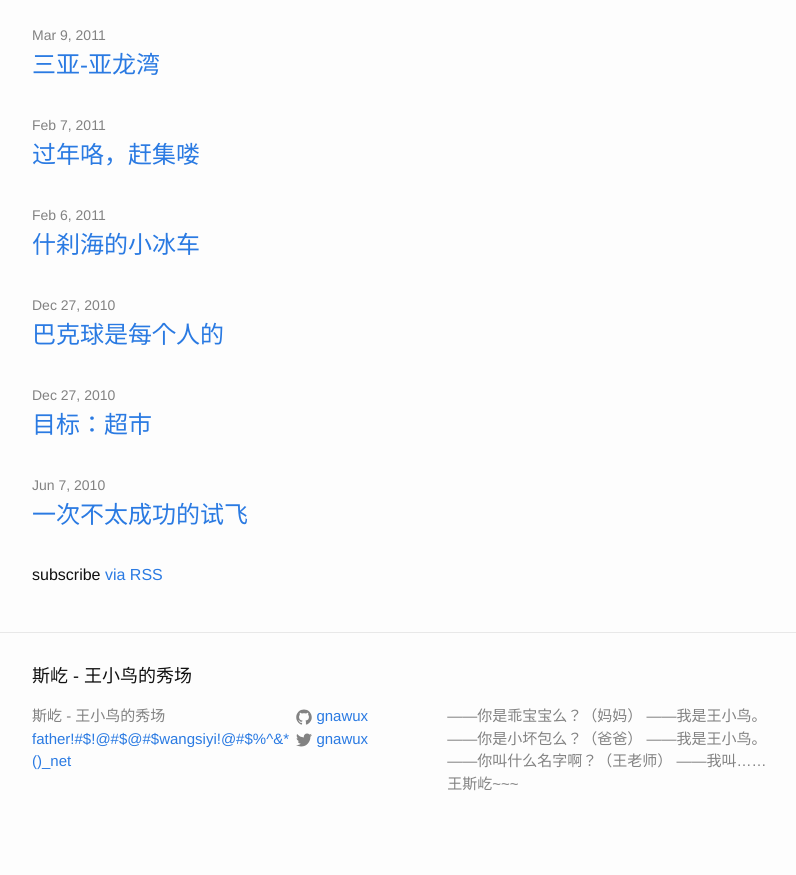
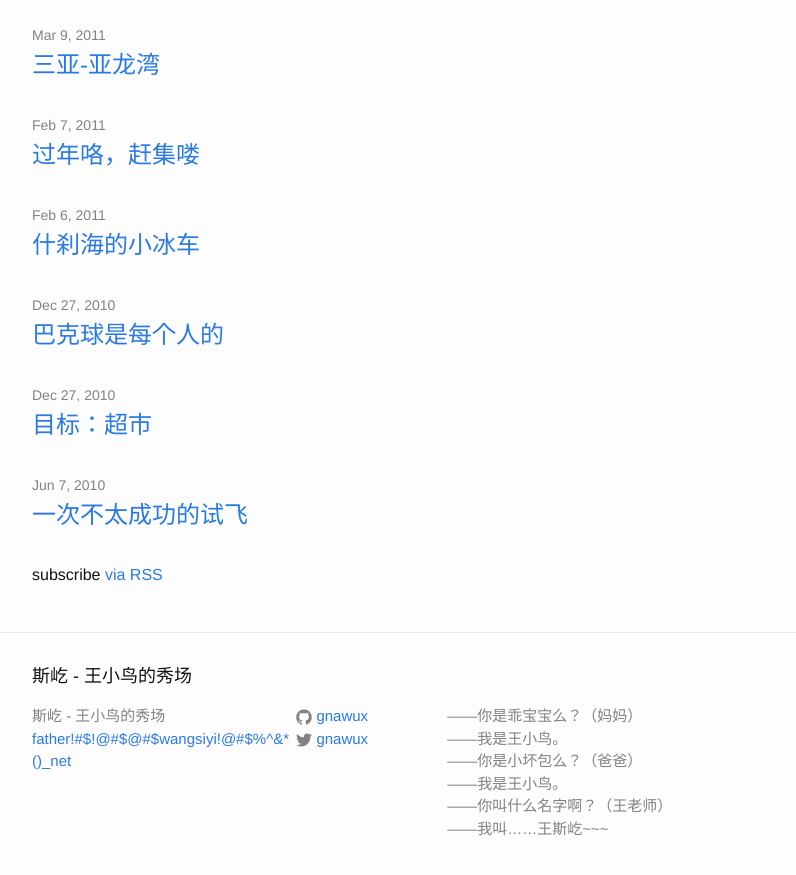
Before and after one commit to gnawux/wangsiyi.net, a Jekyll site: the page built from index.html, in a window 1280 px wide and 900 px high, scrolled down 1734 px. Shown: the top 875 px of the window, without its empty margins (238-1034 px from the left). Built offline with Jekyll 4.4.1, drawn with Linux system fonts in a browser that asks for light colours.

Commit message:
adjust the line break in site description
Signed-off-by: Wang Xu <gnawux@gmail.com>

```diff
--- a/_config.yml
+++ b/_config.yml
@@ -2,17 +2,12 @@
 title: 斯屹 - 王小鸟的秀场
 email: father!#$!@#$@#$wangsiyi!@#$%^&*()_net
 description: # this means to ignore newlines until "baseurl:"
-  ——你是乖宝宝么？（妈妈）
-
-  ——我是王小鸟。
-
-  ——你是小坏包么？（爸爸）
-
-  ——我是王小鸟。
-
-  ——你叫什么名字啊？（王老师）
-
-  ——我叫……王斯屹~~~
+  ——你是乖宝宝么？（妈妈）<br/>
+  ——我是王小鸟。<br/>
+  ——你是小坏包么？（爸爸）<br/>
+  ——我是王小鸟。<br/>
+  ——你叫什么名字啊？（王老师）<br/>
+  ——我叫……王斯屹~~~<br/>
 baseurl: "" # the subpath of your site, e.g. /blog/
 url: "http://wangsiyi.net" # the base hostname & protocol for your site
 twitter_username: gnawux
```
